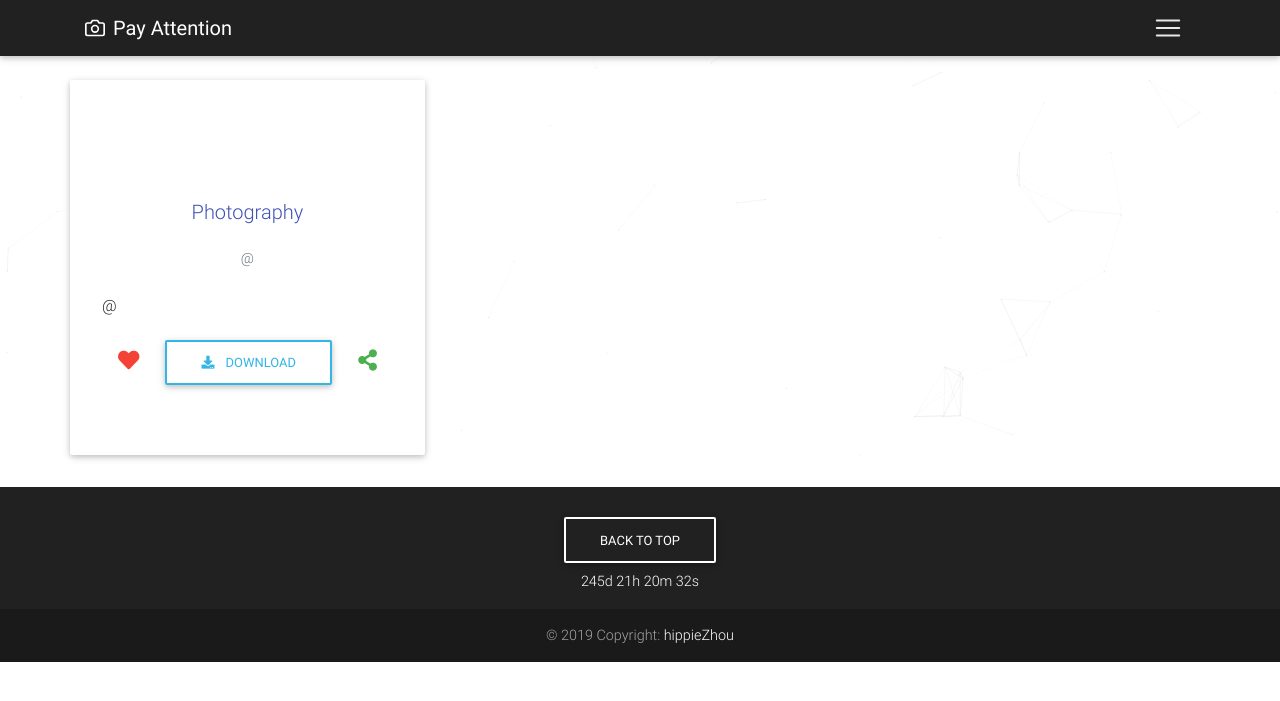
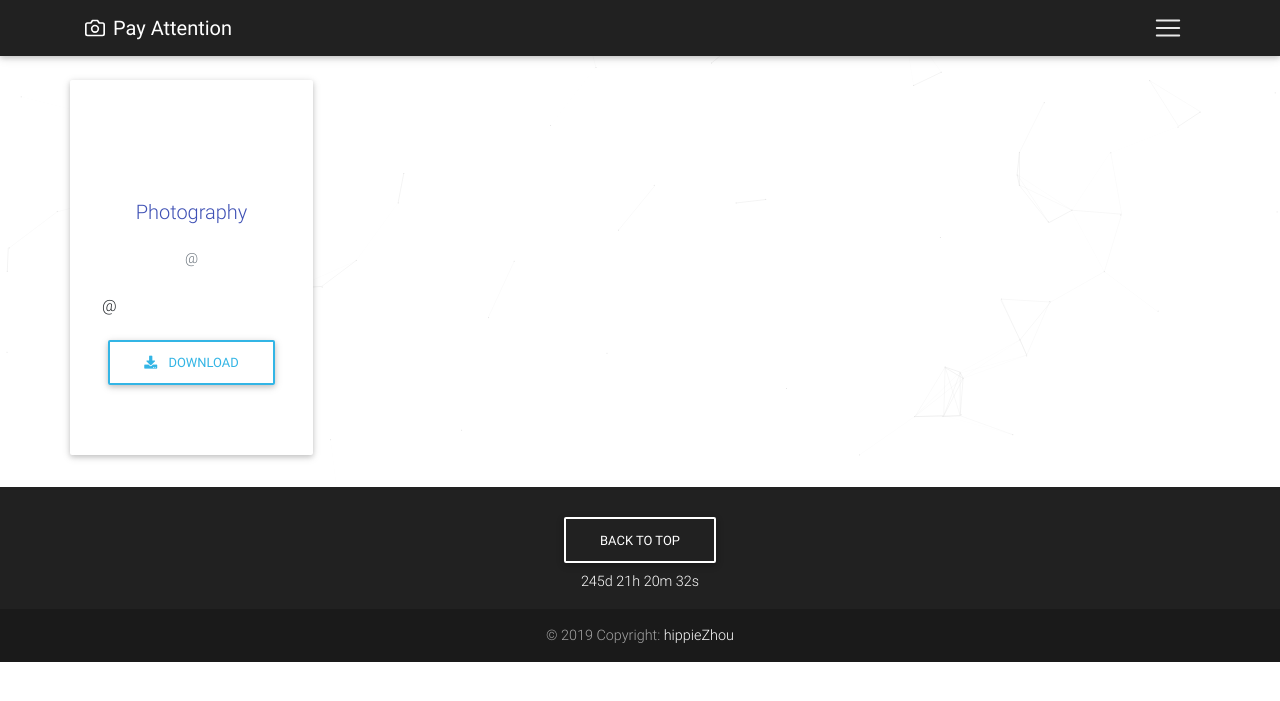
Before and after one commit to hippieZhou/hippieBlog, a Flask app: template app/templates/bing/detail.html in a window 1280 px wide. Shown: the top 701 px of the page. Run offline with Flask 2, Linux system fonts and the light colour scheme; the template is opened without the code that fills it, so the values that code supplies are empty; some libraries are stand-ins or nearby versions.

Commit message:
update detail

```diff
--- a/app/templates/bing/detail.html
+++ b/app/templates/bing/detail.html
@@ -15,11 +15,9 @@
             <p class="card-text text-left">
                 @{{ first.description }}
             </p>
-            <a class="fa-lg p-2 m-2 tw-ic"><i class="fa fa-heart red-text"></i></a>
             <a class="btn btn-outline-info btn-rounded waves-effect" onclick="download_image(this);">
                 <i class="fa fa-download pr-2" aria-hidden="true"></i> Download
             </a>
-            <a class="fa-lg p-2 m-2 li-ic"><i class="fa fa-share-alt green-text"></i></a>
         </div>
     </div>
 </div>
```
Also changed, not shown: app/api/api_auth.py (deleted), default.db.
